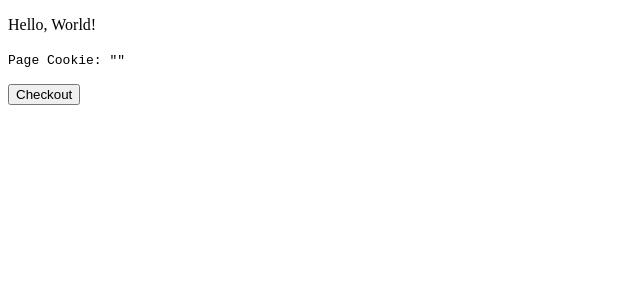
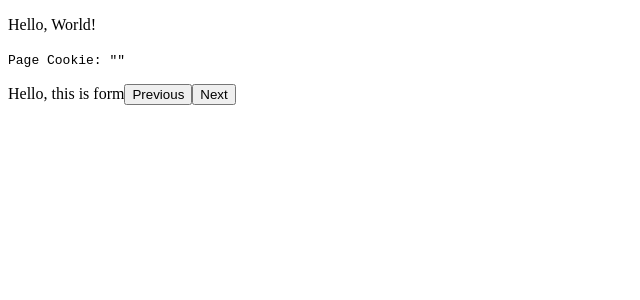
Before and after one commit to seanwong1/practice-apps, a React app in the folder 2-checkout/: page / in a window 1280 px wide. Both pictures are taken after a click on the button "Checkout". Shown: the top 300 px of the page, without its empty margins (0-640 px from the left). Built offline with nearby package versions, Linux system fonts and the light colour scheme; the HTML template or start-up script is replaced by a standard one.

Commit message:
Able to switch forms (should instead have the existing children update their state and render the new components instead of calling ReactDOM.render)

```diff
--- /dev/null
+++ b/2-checkout/client/src/components/App.jsx
@@ -0,0 +1,30 @@
+import React, { Component } from "react";
+import ReactDOM, { render } from "react-dom";
+import FormOne from './FormOne.jsx';
+
+class App extends Component {
+  constructor(props) {
+    super(props);
+    this.state = {
+      pages: [],
+      currentPage: 0
+    };
+  }
+
+  handleClick() {
+    // const root = ReactDOM.createRoot(document.getElementById('root'));
+    render(<FormOne />, document.getElementById('app'));
+    // go to next page
+    // set currentPage to currentPage++
+    // updating page state will change the page
+  }
+
+  render() {
+    return (
+      <div id='app'>
+        <button onClick={this.handleClick}>Checkout</button>
+      </div>
+  )};
+}
+
+export default App;
--- /dev/null
+++ b/2-checkout/client/src/components/FormOne.jsx
@@ -0,0 +1,31 @@
+import React, { Component } from "react";
+import { render } from "react-dom";
+import FormTwo from './FormTwo.jsx';
+
+class FormOne extends Component {
+  constructor(props) {
+    super(props);
+    this.state = {
+      pages: [],
+      currentPage: 0
+    };
+  }
+
+  handleClick() {
+    render(<FormTwo />, document.getElementById('app'));
+    // go to next page
+    // set currentPage to currentPage++
+    // updating page state will change the page
+  }
+
+  render() {
+    return (
+      <div>
+        Hello, this is form
+        <button onClick={this.handleClick}>Previous</button>
+        <button onClick={this.handleClick}>Next</button>
+      </div>
+  )};
+}
+
+export default FormOne;
--- /dev/null
+++ b/2-checkout/client/src/components/FormThree.jsx
@@ -0,0 +1,29 @@
+import React, { Component } from "react";
+import { render } from "react-dom";
+
+class FormThree extends Component {
+  constructor(props) {
+    super(props);
+    this.state = {
+      pages: [],
+      currentPage: 0
+    };
+  }
+
+  handleClick() {
+    // go to next page
+    // set currentPage to currentPage++
+    // updating page state will change the page
+  }
+
+  render() {
+    return (
+      <div>
+        Hello, this is form 3
+        <button onClick={this.handleClick}>Previous</button>
+        <button onClick={this.handleClick}>Next</button>
+      </div>
+  )};
+}
+
+export default FormThree;
--- /dev/null
+++ b/2-checkout/client/src/components/FormTwo.jsx
@@ -0,0 +1,31 @@
+import React, { Component } from "react";
+import { render } from "react-dom";
+import FormThree from './FormThree.jsx';
+
+class FormTwo extends Component {
+  constructor(props) {
+    super(props);
+    this.state = {
+      pages: [],
+      currentPage: 0
+    };
+  }
+
+  handleClick() {
+    render(<FormThree />, document.getElementById('app'));
+    // go to next page
+    // set currentPage to currentPage++
+    // updating page state will change the page
+  }
+
+  render() {
+    return (
+      <div>
+        Hello, this is form 2
+        <button onClick={this.handleClick}>Previous</button>
+        <button onClick={this.handleClick}>Next</button>
+      </div>
+  )};
+}
+
+export default FormTwo;
--- a/2-checkout/client/src/components/Home.jsx
+++ /dev/null
@@ -1,18 +0,0 @@
-import React, { Component } from "react";
-import { render } from "react-dom";
-
-class Home extends Component {
-  constructor(props) {
-    super(props);
-    this.state = {};
-  }
-
-  render() {
-    return (
-      <div>
-        <button>Checkout</button>
-      </div>
-  )};
-}
-
-export default Home;
--- a/2-checkout/client/src/index.jsx
+++ b/2-checkout/client/src/index.jsx
@@ -1,6 +1,6 @@
 import React from "react";
 import { render } from "react-dom";
-import Home from './components/Home.jsx';
+import App from './components/App.jsx';
 
 render(
   <div>
@@ -8,7 +8,7 @@ render(
     <p>
       <code>Page Cookie: {JSON.stringify(document.cookie, undefined, "\t")}</code>
     </p>
-    <Home />
+    <App />
   </div>,
   document.getElementById("root")
 );
```
